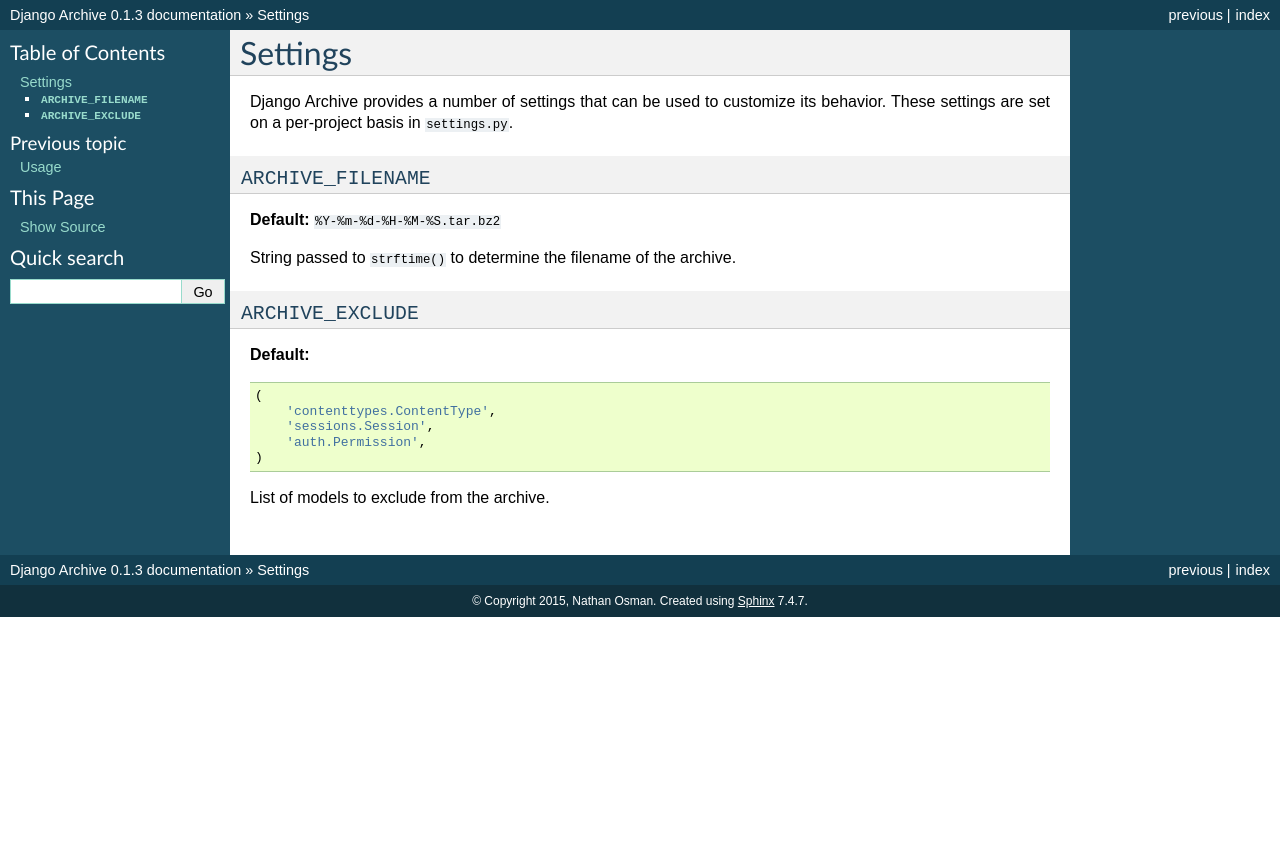
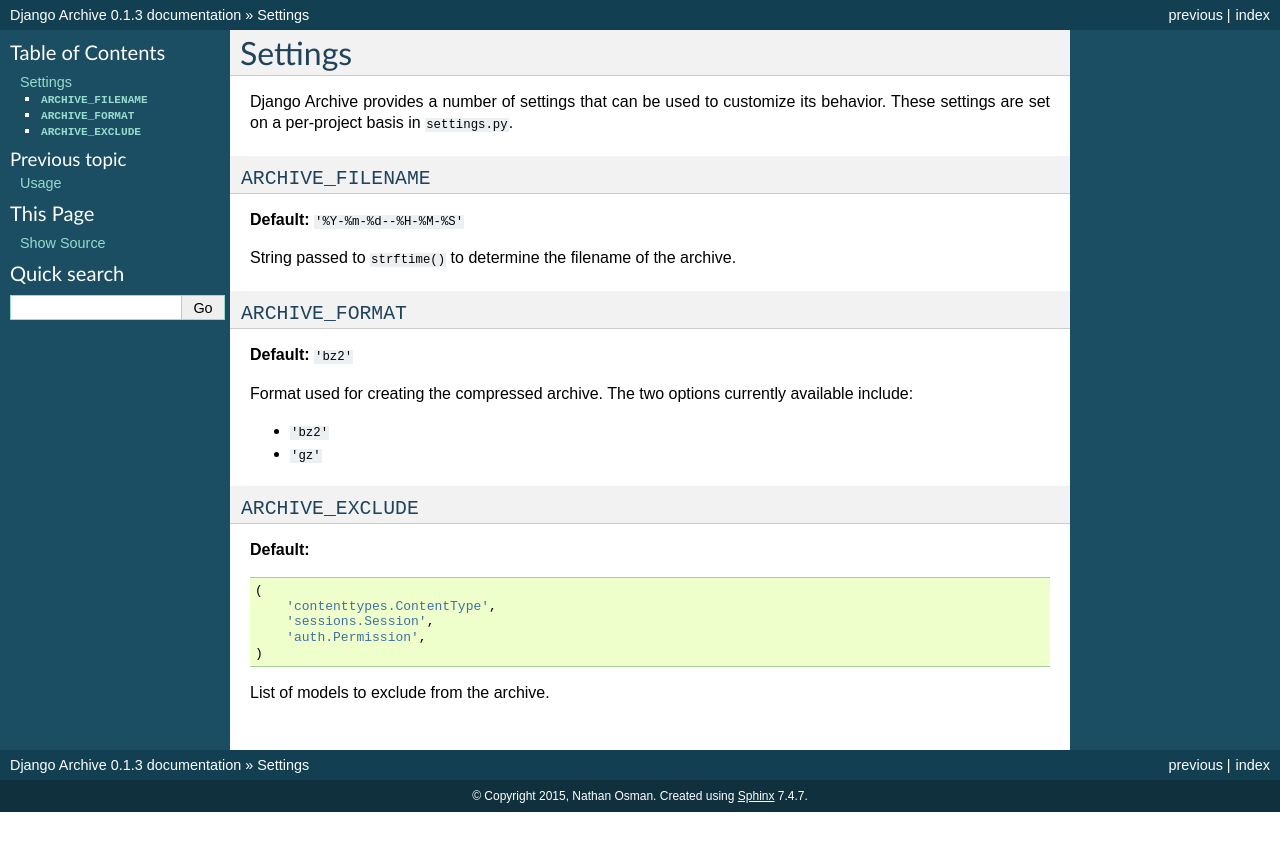
Before and after one commit to nathan-osman/django-archive, a Sphinx documentation site: the page built from docs/settings.rst, in a window 1280 px wide. Shown: the top 851 px of the page. Built offline with Sphinx 7.4.7, drawn with Linux system fonts in a browser that asks for light colours.

Commit message:
Added ARCHIVE_FORMAT setting.

```diff
--- a/docs/settings.rst
+++ b/docs/settings.rst
@@ -7,9 +7,20 @@
 ``ARCHIVE_FILENAME``
 --------------------
 
-**Default:** ``%Y-%m-%d-%H-%M-%S.tar.bz2``
+**Default:** ``'%Y-%m-%d--%H-%M-%S'``
 
 String passed to ``strftime()`` to determine the filename of the archive.
+
+``ARCHIVE_FORMAT``
+------------------
+
+**Default:** ``'bz2'``
+
+Format used for creating the compressed archive. The two options currently
+available include:
+
+- ``'bz2'``
+- ``'gz'``
 
 ``ARCHIVE_EXCLUDE``
 -------------------
```
Also changed, not shown: 1 other file.
